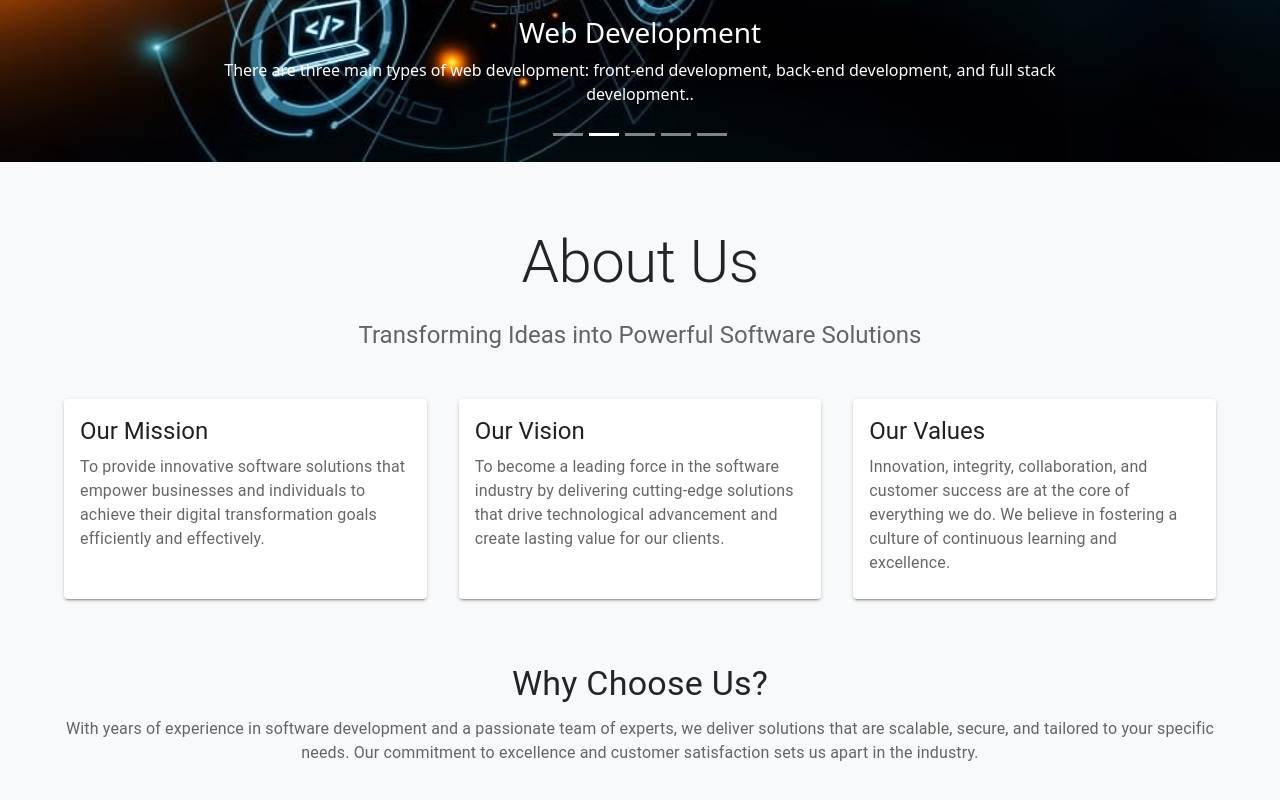
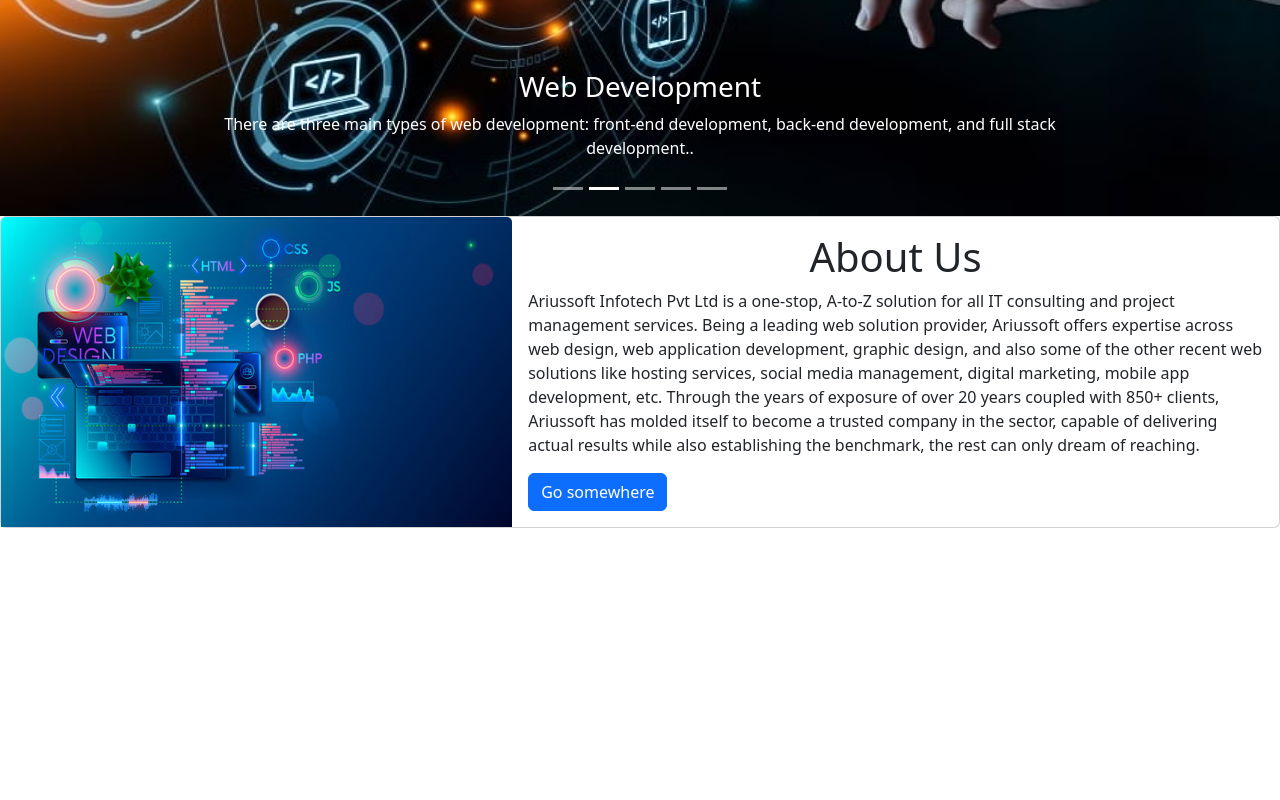
Before and after one commit to AnuGeorge39/Project, a React (Vite) app: page / in a window 1280 px wide. Shown: the part 454-1254 px from the top of the page. After the commit the page ends 982 px from the top, so only its background shows below. Built offline with nearby package versions, Linux system fonts and the light colour scheme.

Commit message:
adding aboutus page and css

```diff
--- a/index.html
+++ b/index.html
@@ -10,7 +10,7 @@
   crossorigin="anonymous"
 />
     <meta name="viewport" content="width=device-width, initial-scale=1.0" />
-    <title>Vite + React</title>
+    <title>Ariussoft</title>
   </head>
   <body>
     <div id="root"></div>
--- a/src/Components/About_us.jsx
+++ b/src/Components/About_us.jsx
@@ -1,80 +1,38 @@
 import React from 'react';
-import { Container, Typography, Grid, Card, CardContent, Box } from '@mui/material';
-import { styled } from '@mui/material/styles';
+import Button from 'react-bootstrap/Button';
+import Card from 'react-bootstrap/Card';
+import Slide1_aboutus from '../assets/Images/aboutus.jpg';
+import '../css/About_us.css';
 
-const StyledSection = styled('section')(({ theme }) => ({
-  padding: theme.spacing(8, 0),
-  backgroundColor: '#f8f9fa'
-}));
+function Aboutus() {
+  return (
+    <Card className="d-flex flex-row">
+      {/* Image Section */}
+      <Card.Img
+        variant="top"
+        src={Slide1_aboutus}
+        className='aboutus_img'
+        style={{ width: '40%', height: 'auto' }} // Adjust width and height for the image
+      />
 
-const AboutCard = styled(Card)(({ theme }) => ({
-  height: '100%',
-  display: 'flex',
-  flexDirection: 'column',
-  transition: 'transform 0.3s ease-in-out',
-  '&:hover': {
-    transform: 'translateY(-5px)'
-  }
-}));
+      {/* Text Section */}
+      <Card.Body className="aboutus_text" style={{ flex: 1 }}>
+        <Card.Title className="aboutus_title">About Us</Card.Title>
+        <Card.Text>
+          Ariussoft Infotech Pvt Ltd is a one-stop, A-to-Z solution for all IT consulting and project
+          management services. Being a leading web solution provider, Ariussoft offers expertise
+          across web design, web application development, graphic design, and also some of the other
+          recent web solutions like hosting services, social media management, digital marketing,
+          mobile app development, etc. Through the years of exposure of over 20 years coupled with
+          850+ clients, Ariussoft has molded itself to become a trusted company in the sector,
+          capable of delivering actual results while also establishing the benchmark, the rest can only
+          dream of reaching.
+        </Card.Text>
 
-export default function About_us() {
-  const features = [
-    {
-      title: 'Our Mission',
-      description: 'To provide innovative software solutions that empower businesses and individuals to achieve their digital transformation goals efficiently and effectively.'
-    },
-    {
-      title: 'Our Vision',
-      description: 'To become a leading force in the software industry by delivering cutting-edge solutions that drive technological advancement and create lasting value for our clients.'
-    },
-    {
-      title: 'Our Values',
-      description: 'Innovation, integrity, collaboration, and customer success are at the core of everything we do. We believe in fostering a culture of continuous learning and excellence.'
-    }
-  ];
-
-  return (
-    <div>
-      <StyledSection>
-        <Container maxWidth="lg">
-          <Box textAlign="center" mb={6}>
-            <Typography variant="h2" component="h1" gutterBottom>
-              About Us
-            </Typography>
-            <Typography variant="h5" color="textSecondary" paragraph>
-              Transforming Ideas into Powerful Software Solutions
-            </Typography>
-          </Box>
-
-          <Grid container spacing={4}>
-            {features.map((feature, index) => (
-              <Grid item xs={12} md={4} key={index}>
-                <AboutCard elevation={2}>
-                  <CardContent>
-                    <Typography variant="h5" component="h2" gutterBottom>
-                      {feature.title}
-                    </Typography>
-                    <Typography variant="body1" color="textSecondary">
-                      {feature.description}
-                    </Typography>
-                  </CardContent>
-                </AboutCard>
-              </Grid>
-            ))}
-          </Grid>
-
-          <Box mt={8} textAlign="center">
-            <Typography variant="h4" gutterBottom>
-              Why Choose Us?
-            </Typography>
-            <Typography variant="body1" color="textSecondary" paragraph>
-              With years of experience in software development and a passionate team of experts,
-              we deliver solutions that are scalable, secure, and tailored to your specific needs.
-              Our commitment to excellence and customer satisfaction sets us apart in the industry.
-            </Typography>
-          </Box>
-        </Container>
-      </StyledSection>
-    </div>
+        <Button variant="primary">Go somewhere</Button>
+      </Card.Body>
+    </Card>
   );
 }
+
+export default Aboutus;
--- a/src/Components/NavBar.jsx
+++ b/src/Components/NavBar.jsx
@@ -8,7 +8,8 @@ function CollapsibleExample() {
   return (
     <Navbar collapseOnSelect expand="lg" className="bg-body-tertiary">
       <Container>
-        <Navbar.Brand href="#home">ariussoft</Navbar.Brand>
+        <Navbar.Brand href="#home"className="companyname">ariussoft</Navbar.Brand>
+        Infotech Pvt Ltd
         <Navbar.Toggle aria-controls="responsive-navbar-nav" />
         <Navbar.Collapse id="responsive-navbar-nav">
           <Nav className="me-auto">
--- /dev/null
+++ b/src/css/About_us.css
@@ -0,0 +1,13 @@
+.aboutus_img{
+    width: 50%;
+}
+.aboutus_text{
+    width: 20%;
+
+}
+
+.aboutus_title{
+    text-align: center;
+    font-size: 250%;
+
+}
--- a/src/css/NavBar.css
+++ b/src/css/NavBar.css
@@ -5,3 +5,7 @@
 .Quote{
     padding-left: 10%;
 }
+.companyname{
+    font-size: 350%;
+    color: blueviolet;
+}
```
Also changed, not shown: src/assets/Images/aboutus.jpg (added).
